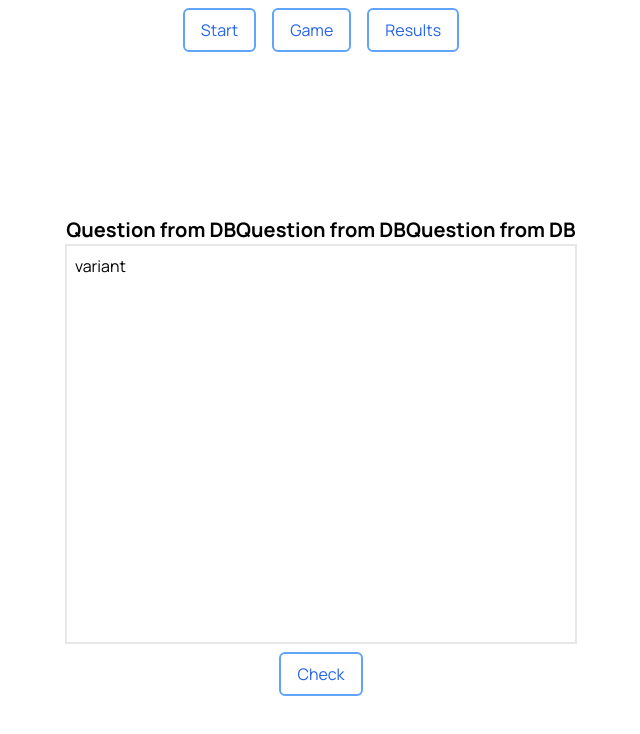
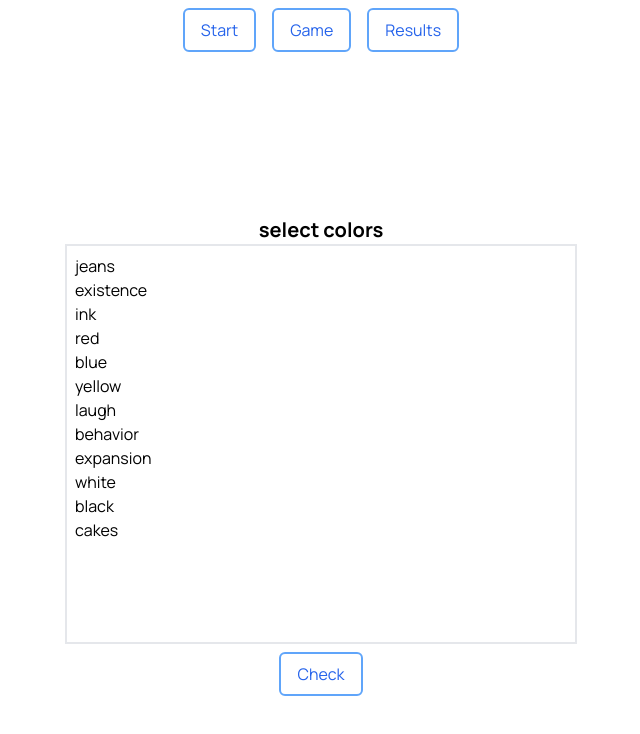
Before and after one commit to lazzzaroni/wordcloud, an Angular app: page /game in a window 1280 px wide. Shown: the top 734 px of the page, without its empty margins (319-959 px from the left). Built offline with nearby package versions, Linux system fonts and the light colour scheme.

Commit message:
rendering data to html

```diff
--- a/src/app/components/game/game.component.html
+++ b/src/app/components/game/game.component.html
@@ -2,11 +2,12 @@
   class="flex flex-col justify-center items-center h-screen overflow-hidden m-0"
 >
   <h2 class="w-4/5 text-xl font-bold text-center">
-    Question from DBQuestion from DBQuestion from DB
+    {{ gameData.question }}
   </h2>
+
   <div class="w-4/5 sm:w-3/5 lg:w-2/5 h-2/4 border-2 p-2">
     <ul>
-      <li>variant</li>
+      <li *ngFor="let item of allWords">{{ item }}</li>
     </ul>
   </div>
   <button
```
